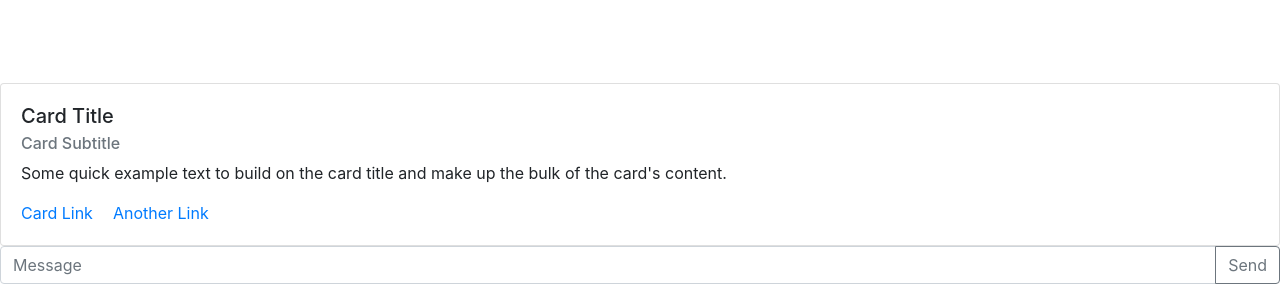
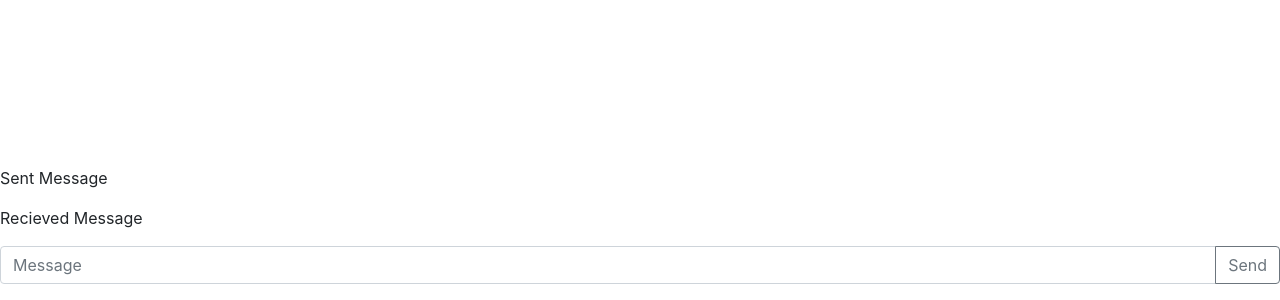
Before and after one commit to messenger-app-team/messenger-app, a React (Create React App) app in the folder client/: page / in a window 1280 px wide. Shown: the part 500-800 px from the top of the page. Built offline with nearby package versions, Linux system fonts and the light colour scheme.

Commit message:
update component folders

```diff
--- a/client/src/App.js
+++ b/client/src/App.js
@@ -1,7 +1,7 @@
 // import logo from './logo.svg';
 import './App.css';
 import Signup from "./components/Signup";
-import ChatApp from './components/ChatApp';
+import ChatApp from './components/ChatApp/ChatApp';
 import {AuthProvider} from './contexts/AuthContext';
 import "bootstrap/dist/css/bootstrap.min.css"
 
--- a/client/src/components/ChatApp.js
+++ /dev/null
@@ -1,20 +0,0 @@
-import React, { useState, useEffect } from 'react';
-import Avatar from './Avatar';
-import InputBox from './InputBox';
-import MsgArea from './MsgArea';
-import Send from './Send';
-
-function ChatApp() {
-  return (
-    <>
-      <div className='message-window fixed-bottom'>
-        <MsgArea />
-        {/* <Avatar /> */}
-        <InputBox />
-        {/* <Send /> */}
-      </div>
-    </>
-  );
-}
-
-export default ChatApp;
--- /dev/null
+++ b/client/src/components/ChatApp/ChatApp.js
@@ -0,0 +1,20 @@
+// import React, { useState, useEffect } from 'react';
+// import Avatar from './Avatar';
+import InputBox from '../InputBox/InputBox';
+import MsgArea from '../MsgArea/MsgArea';
+// import Send from './Send';
+
+function ChatApp() {
+  return (
+    <div className='container'>
+      <div className='message-window fixed-bottom'>
+        <MsgArea />
+        {/* <Avatar /> */}
+        <InputBox />
+        {/* <Send /> */}
+      </div>
+    </div>
+  );
+}
+
+export default ChatApp;
--- a/client/src/components/MsgArea.js
+++ /dev/null
@@ -1,33 +0,0 @@
-import React, { Component } from "react";
-import Avatar from "./Avatar";
-import Card from 'react-bootstrap/Card';
-
-class MsgArea extends Component {
-    render() {
-        return (
-          // <li className={`message ${this.props.appearance} appeared`}>
-          //     <Avatar></Avatar>
-          //     <div className="text_wrapper">
-          //         <div className="text">{this.props.message}</div>
-          //     </div>
-          // </li>
-
-          <Card style={{ width: '100%' }}>
-            <Card.Body>
-              <Card.Title>Card Title</Card.Title>
-              <Card.Subtitle className='mb-2 text-muted'>
-                Card Subtitle
-              </Card.Subtitle>
-              <Card.Text>
-                Some quick example text to build on the card title and make up
-                the bulk of the card's content.
-              </Card.Text>
-              <Card.Link href='#'>Card Link</Card.Link>
-              <Card.Link href='#'>Another Link</Card.Link>
-            </Card.Body>
-          </Card>
-        );
-    };
-};
-
-export default MsgArea;
--- /dev/null
+++ b/client/src/components/MsgArea/MsgArea.js
@@ -0,0 +1,22 @@
+import React, { Component } from 'react';
+import Avatar from '../Avatar/Avatar';
+import Card from 'react-bootstrap/Card';
+
+class MsgArea extends Component {
+  render() {
+    return (
+      // <li className={`message ${this.props.appearance} appeared`}>
+      //     <Avatar></Avatar>
+      //     <div className="text_wrapper">
+      //         <div className="text">{this.props.message}</div>
+      //     </div>
+      // </li>
+      <div className='msg-area'>
+        <p class='sent-msg'>Sent Message</p>
+        <p class='rcvd-msg'>Recieved Message</p>
+      </div>
+    );
+  }
+}
+
+export default MsgArea;
```
Also changed, not shown: client/src/components/Avatar/Avatar.js (renamed from client/src/components/Avatar.js), client/src/components/InputBox/InputBox.js (renamed from client/src/components/InputBox.js), client/src/components/Send/Send.js (renamed from client/src/components/Send.js).
